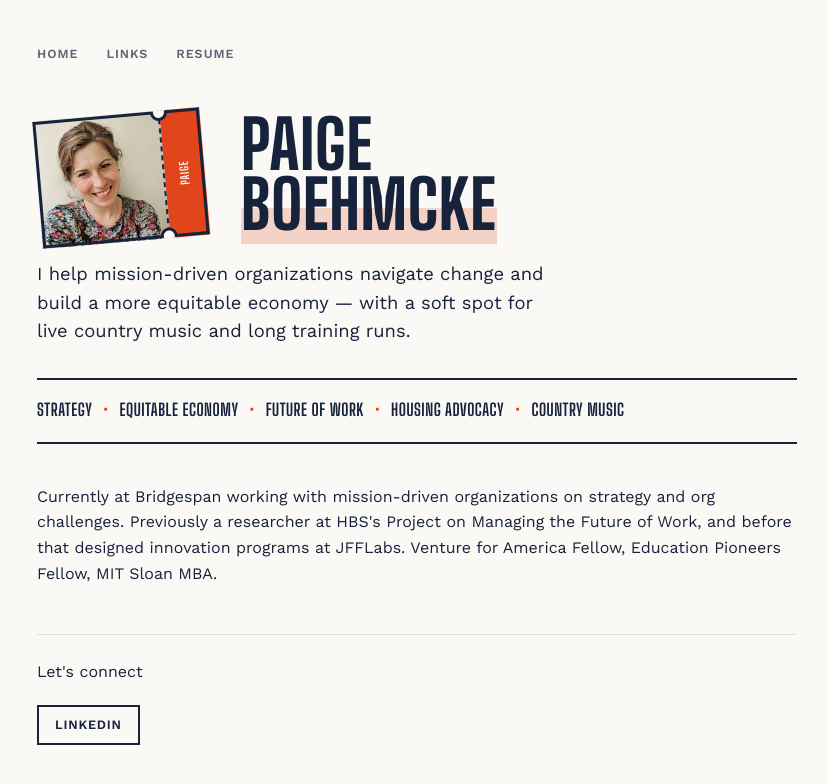
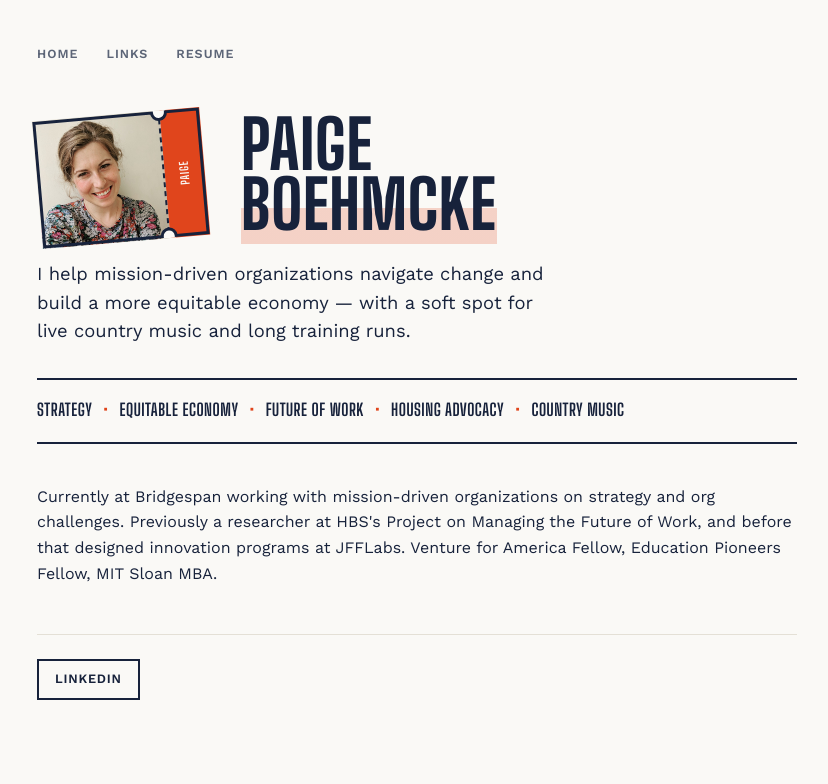
Before and after one commit to paigeboehmcke/paigeboehmcke.github.io, a Jekyll site: the page built from index.html, in a window 1280 px wide. Shown: the top 784 px of the page, without its empty margins (223-1051 px from the left). Built offline with Jekyll 4.4.1, drawn with Linux system fonts in a browser that asks for light colours.

Commit message:
Update default.html

```diff
--- a/_layouts/default.html
+++ b/_layouts/default.html
@@ -21,7 +21,6 @@
 
 			</div><!-- /.container -->
 			<footer>
-				<p class="footer-tag">Let's connect</p>
 	    		<ul>
 	        		<li><a href="https://linkedin.com/in/paigeboehmcke">linkedin</a></li>
 				</ul>
```
